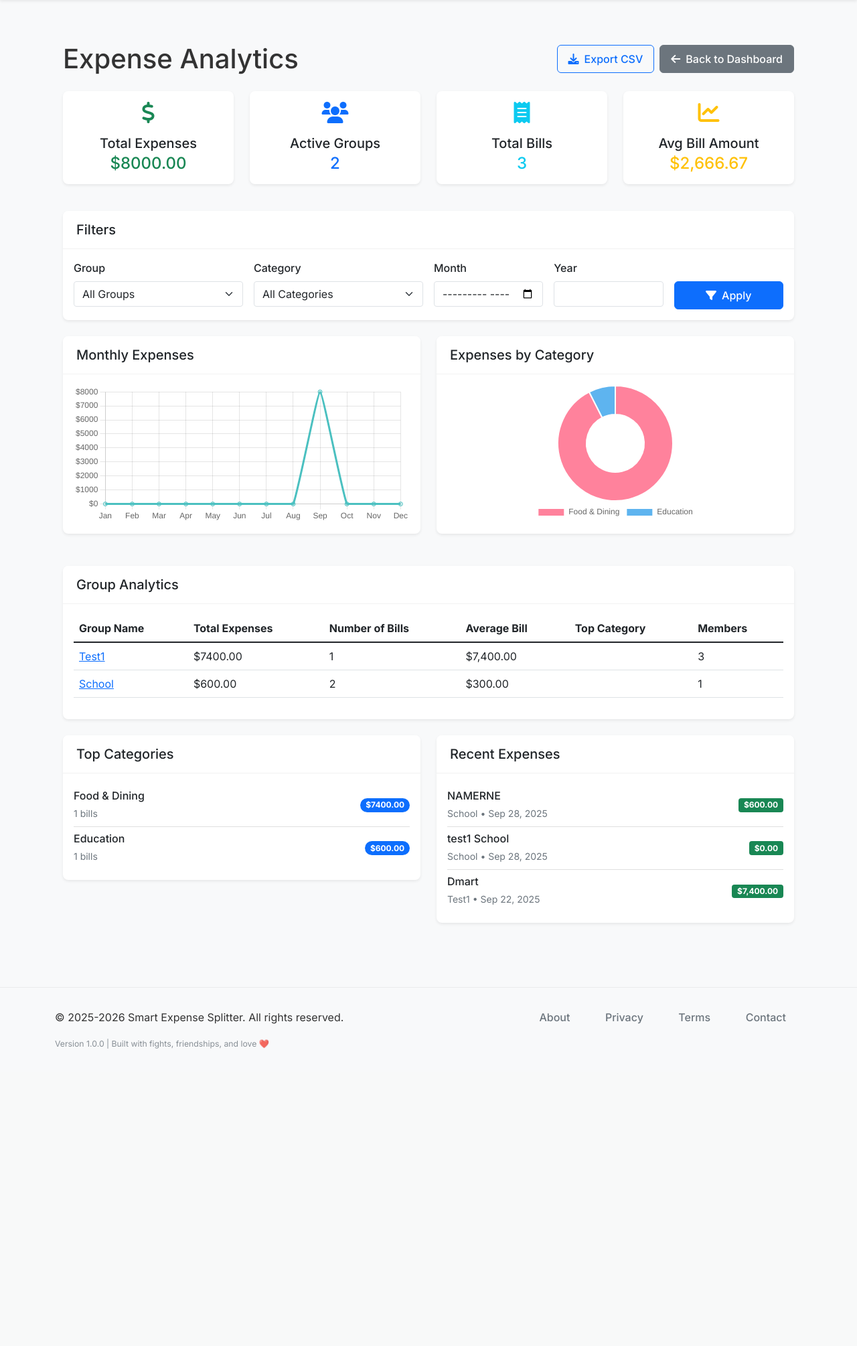
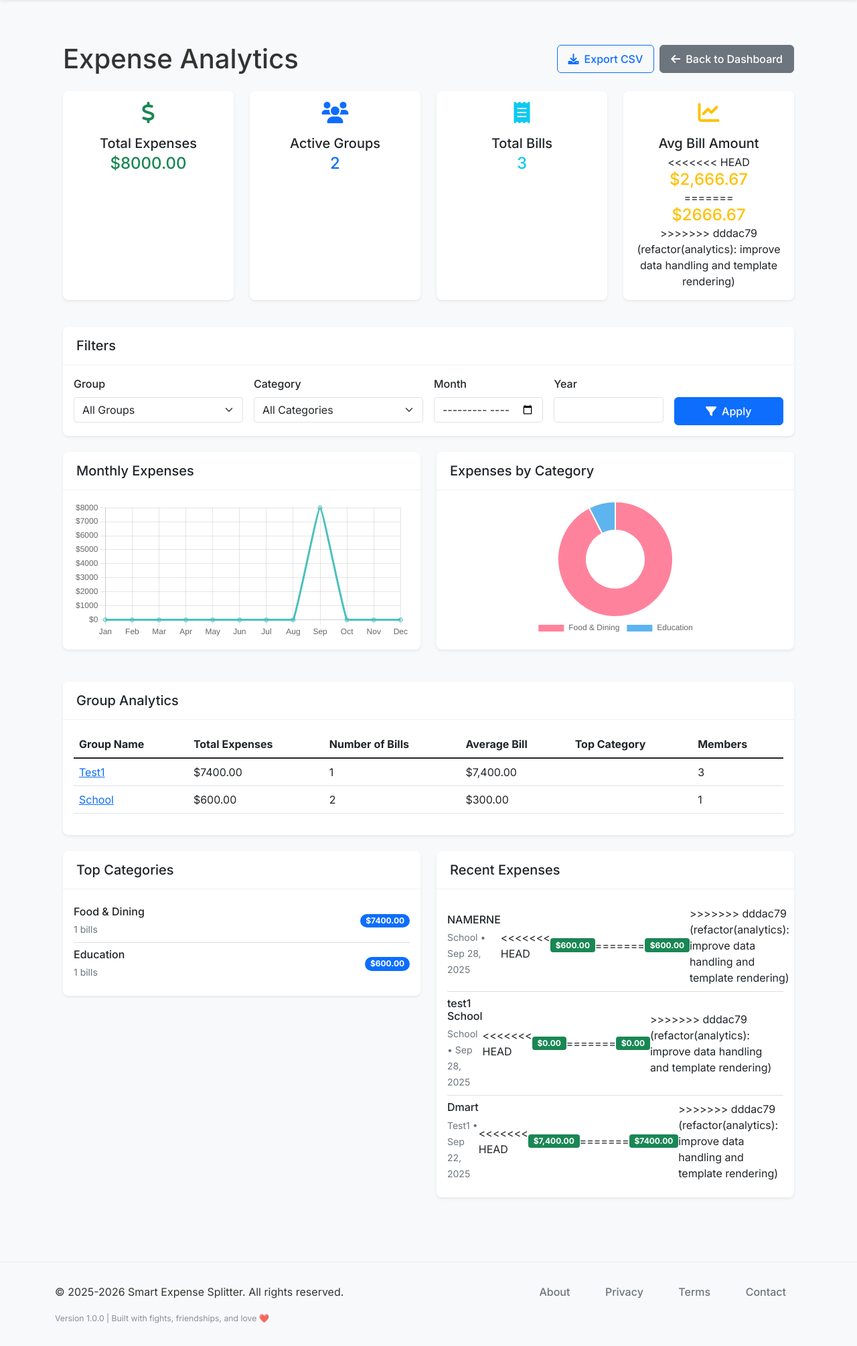
Before and after one commit to dhanu53421/Smart-Expense-Splitter, a Flask app: page /analytics in a window 1280 px wide. Shown: the part 58-2068 px from the top of the page at 67% size. Before the commit the page ends 1624 px from the top, so only its background shows below. Run offline with Flask 3, Linux system fonts and the light colour scheme; a user stored in the database is signed in.

Commit message:
refactor(analytics): improve data handling and template rendering
- Replace direct attribute access with method calls for bill totals
- Restructure analytics data processing for better maintainability
- Add formatted data structures for charts and group analytics

```diff
--- a/Smart Expense Tracker/templates/analytics.html
+++ b/Smart Expense Tracker/templates/analytics.html
@@ -58,7 +58,11 @@
                         <i class="fas fa-chart-line fa-2x text-warning"></i>
                     </div>
                     <h3 class="h5 mb-1">Avg Bill Amount</h3>
+<<<<<<< HEAD
                     <p class="h4 mb-0 text-warning">{{ average_bill_amount | currency_format }}</p>
+=======
+                    <p class="h4 mb-0 text-warning">${{ "%.2f"|format(average_bill_amount) }}</p>
+>>>>>>> dddac79 (refactor(analytics): improve data handling and template rendering)
                 </div>
             </div>
         </div>
@@ -228,7 +232,11 @@
                                 <h6 class="mb-1">{{ bill.title }}</h6>
                                 <small class="text-muted">{{ bill.group.name }} • {{ bill.created_at.strftime('%b %d, %Y') }}</small>
                             </div>
+<<<<<<< HEAD
                             <span class="badge bg-success">{{ bill.get_total_amount() | currency_format }}</span>
+=======
+                            <span class="badge bg-success">${{ "%.2f"|format(bill.get_total_amount()) }}</span>
+>>>>>>> dddac79 (refactor(analytics): improve data handling and template rendering)
                         </div>
                         {% endfor %}
                     </div>
--- a/Smart Expense Tracker/templates/group_analytics.html
+++ b/Smart Expense Tracker/templates/group_analytics.html
@@ -218,7 +218,11 @@
                                 <h6 class="mb-1">{{ bill.title }}</h6>
                                 <small class="text-muted">{{ bill.created_at.strftime('%b %d, %Y') }}</small>
                             </div>
+<<<<<<< HEAD
                             <span class="badge bg-success">{{ bill.get_total_amount() | currency_format }}</span>
+=======
+                            <span class="badge bg-success">${{ "%.2f"|format(bill.get_total_amount()) }}</span>
+>>>>>>> dddac79 (refactor(analytics): improve data handling and template rendering)
                         </div>
                         {% endfor %}
                     </div>
```
